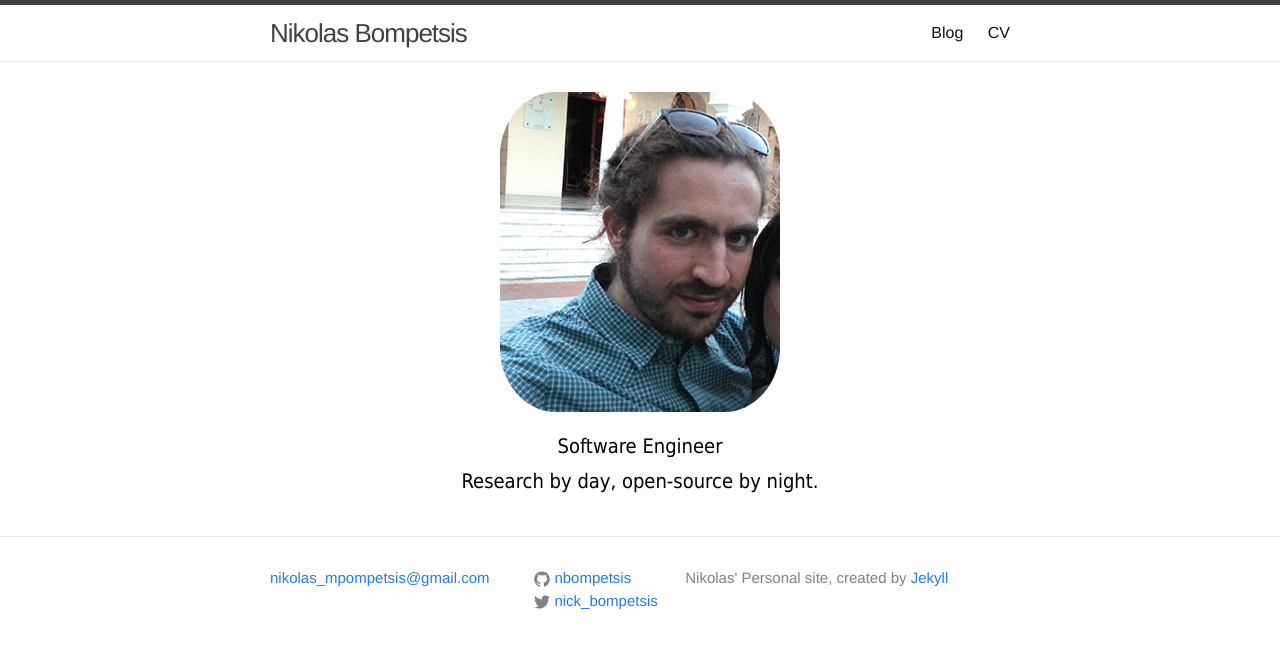
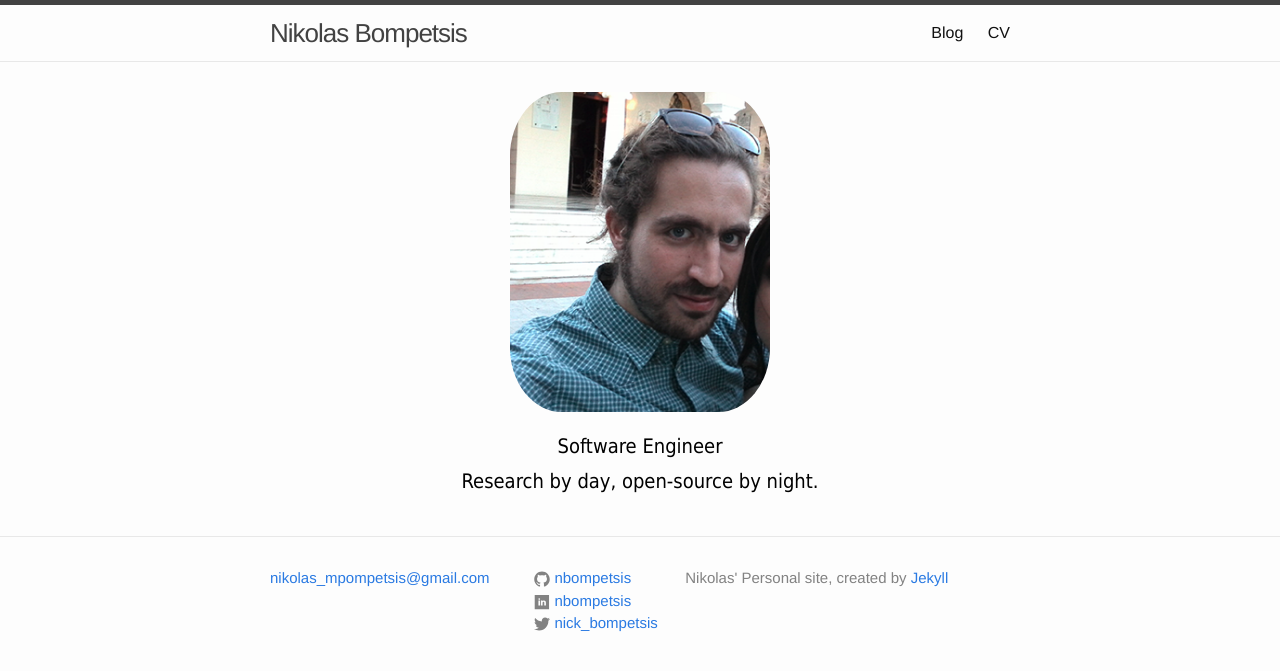
Before and after one commit to nbompetsis/nbompetsis.github.io, a Jekyll site: the page built from index.html, in a window 1280 px wide. Shown: the top 671 px of the page. Built offline with Jekyll 4.4.1, drawn with Linux system fonts in a browser that asks for light colours.

Commit message:
Customize css for the inkedin icon on foooter

```diff
--- a/_config.yml
+++ b/_config.yml
@@ -15,6 +15,7 @@ url: "" # the base hostname & protocol for your site
 twitter_username: nick_bompetsis
 facebook_username: Nikolas Allazw Tautotita
 github_username: nbompetsis
+linkedin_username: nbompetsis
 footer_description: Nikolas' Personal site, created by <a href="http://jekyllrb.com" target="_blank">Jekyll</a>
 # Build settings
 markdown: kramdown
--- a/_includes/footer.html
+++ b/_includes/footer.html
@@ -20,11 +20,18 @@
           </li>
           {% endif %}
 
+          {% if site.linkedin_username %}
+          <li>
+            {% include icon-linkedin.html username=site.linkedin_username %}
+          </li>
+          {% endif %}
+
           {% if site.twitter_username %}
           <li>
             {% include icon-twitter.html username=site.twitter_username %}
           </li>
           {% endif %}
+
         </ul>
       </div>
 
--- a/_sass/_base.scss
+++ b/_sass/_base.scss
@@ -50,7 +50,7 @@ img.home-img{
   display: block;
   margin: 0 auto;
   border-radius: 20%;
-  width: 280px;
+  width: 260px;
   height: 320px;
 }
 
```
